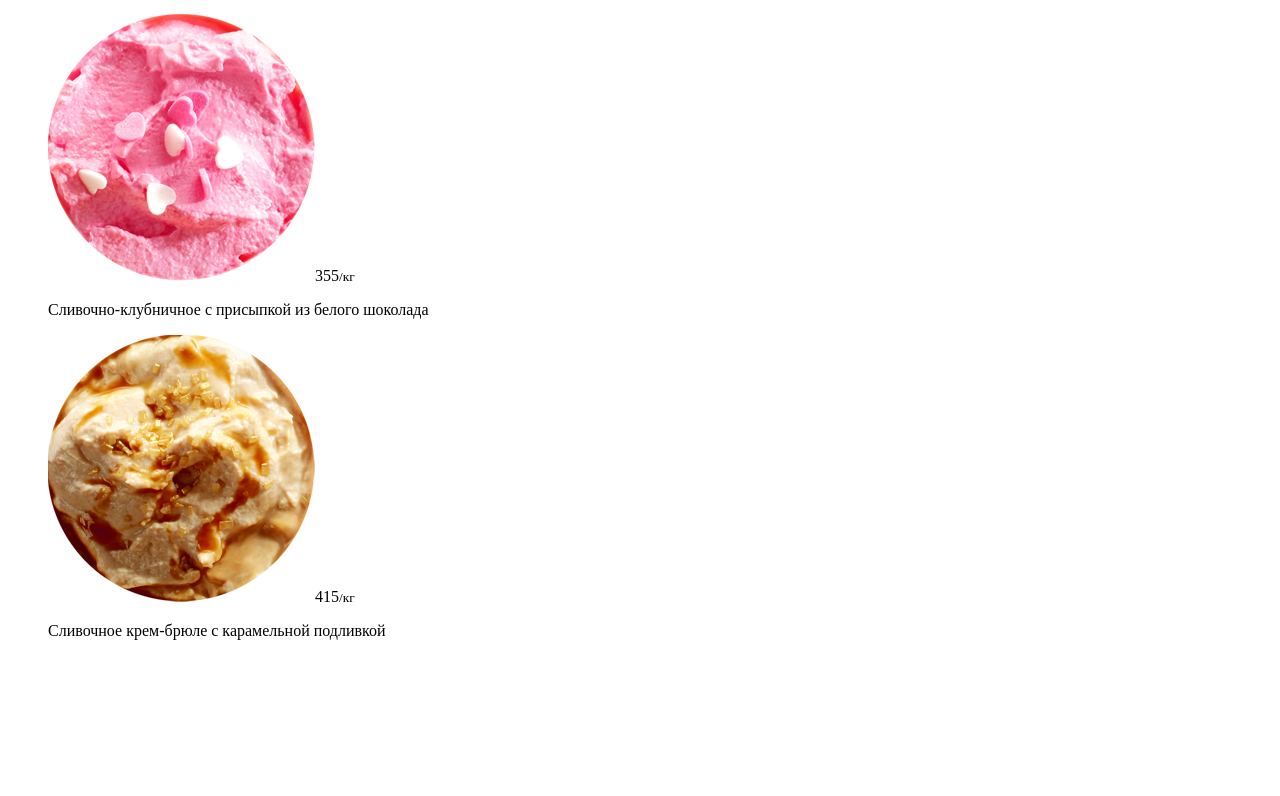
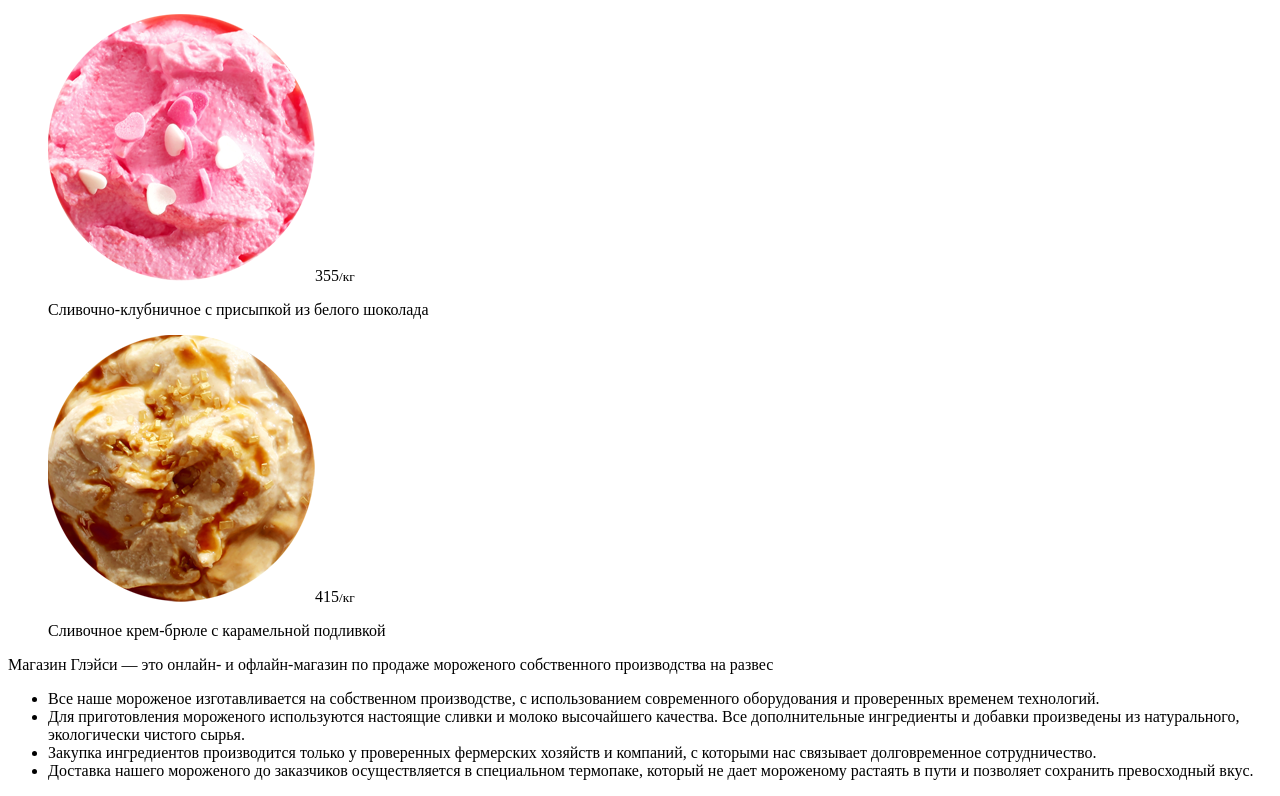
Before and after one commit to maximshigaev/gllacy, a React (Create React App) app: page / in a window 1280 px wide. Shown: the part 2135-2931 px from the top of the page. Before the commit the page ends 2791 px from the top, so only its background shows below. Built offline with nearby package versions, Linux system fonts and the light colour scheme.

Commit message:
add layout for the Advantages component

```diff
--- /dev/null
+++ b/src/components/Advantages/Advantages.tsx
@@ -0,0 +1,23 @@
+import { FC } from 'react';
+
+export const Advantages: FC = () => (
+  <section>
+    <p>
+      Магазин Глэйси — это онлайн- и офлайн-магазин по продаже мороженого собственного производства на развес
+    </p>
+    <ul>
+      <li>
+        Все наше мороженое изготавливается на собственном производстве, с использованием современного оборудования и проверенных временем технологий.
+      </li>
+      <li>
+        Для приготовления мороженого используются настоящие сливки и молоко высочайшего качества. Все дополнительные ингредиенты и добавки произведены из натурального, экологически чистого сырья.
+      </li>
+      <li>
+        Закупка ингредиентов  производится только у проверенных фермерских хозяйств и компаний, с которыми нас связывает долговременное сотрудничество.
+      </li>
+      <li>
+        Доставка нашего мороженого до заказчиков осуществляется в специальном термопаке, который не дает мороженому растаять в пути и позволяет сохранить превосходный вкус.
+      </li>
+    </ul>
+  </section>
+);
--- a/src/components/MainPage/MainPage.tsx
+++ b/src/components/MainPage/MainPage.tsx
@@ -6,6 +6,7 @@ import {
   Offers,
   Promotions,
   Assortment,
+  Advantages,
 } from '../';
 
 export const MainPage: FC = () => (
@@ -16,6 +17,7 @@ export const MainPage: FC = () => (
       <Offers />
       <Promotions />
       <Assortment />
+      <Advantages />
     </main>
   </>
 );
--- a/src/components/index.ts
+++ b/src/components/index.ts
@@ -5,3 +5,4 @@ export { Offers } from './Offers/Offers';
 export { Promotions } from './Promotions/Promotions';
 export { Assortment } from './Assortment/Assortment';
 export { AssortmentItem } from './AssortmentItem/AssortmentItem';
+export { Advantages} from './Advantages/Advantages';
```
